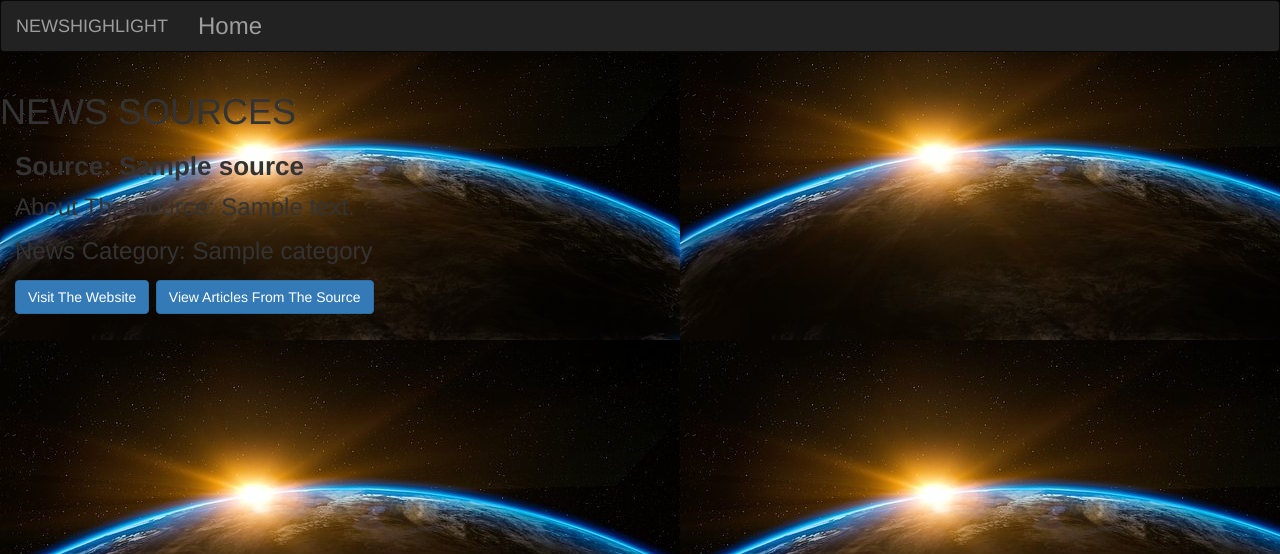
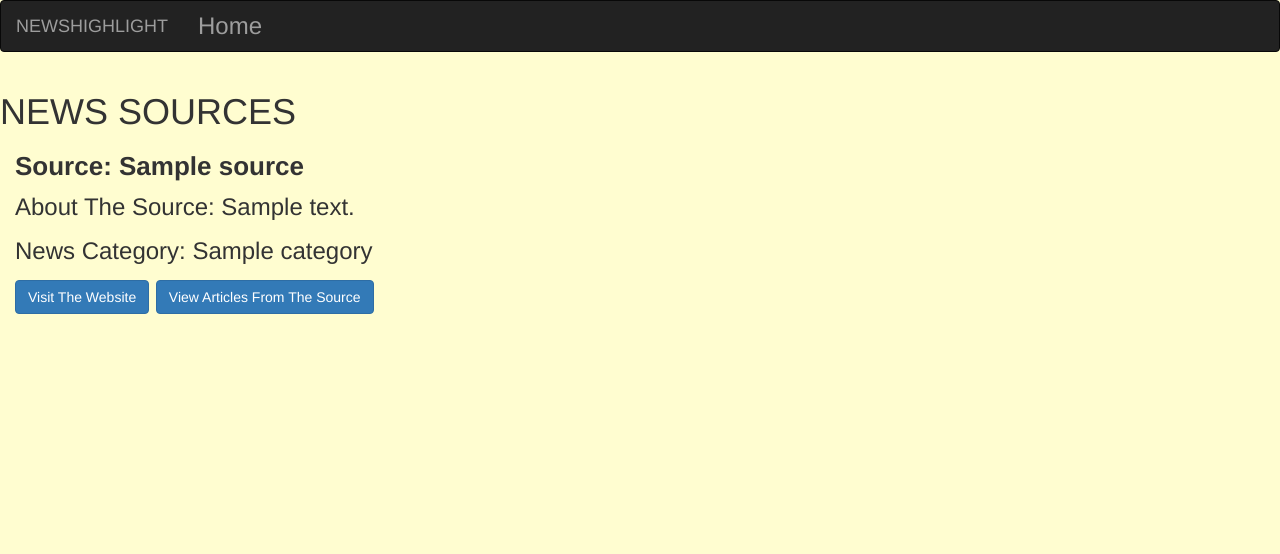
Before and after one commit to Nyota254/news-summary, a Flask app: template app/templates/index.html in a window 1280 px wide. Shown: the top 554 px of the page. Run offline with Flask 2, Linux system fonts and the light colour scheme; the template is opened without the code that fills it: most values are stand-ins (such as "Sample title", 1, 10 or a date in 2020); some libraries are stand-ins or nearby versions.

Commit message:
add proper ux to the site image

```diff
--- a/app/static/css/index.css
+++ b/app/static/css/index.css
@@ -6,9 +6,9 @@ img {
     width: 200px;
 }
 body {
-    /* background-color: #fffdd0; */
+    background-color: #fffdd0;
     /* font-family: 'Bad Script', cursive; */
-    background-image: url(../images/bg1.jpg);
+    /* background-image: url(../images/bg1.jpg); */
     font-size: 24px;
 }
 .img-sizing {
```
